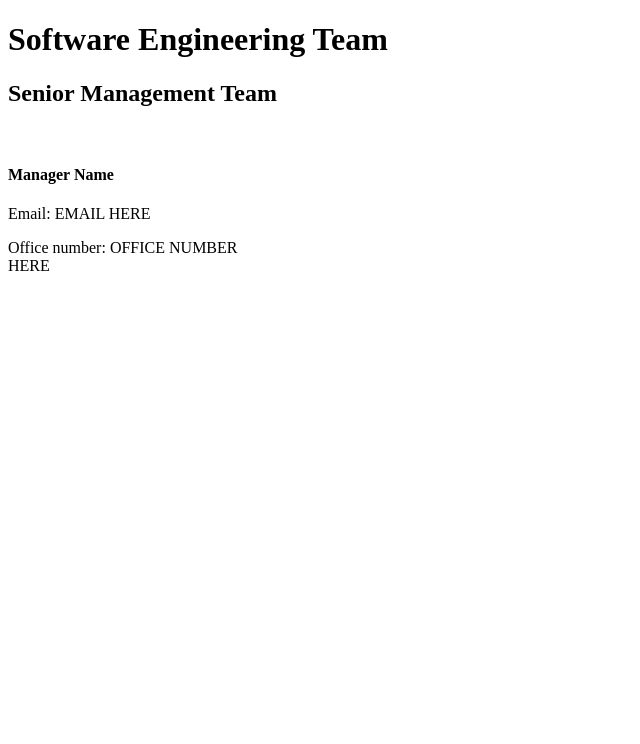
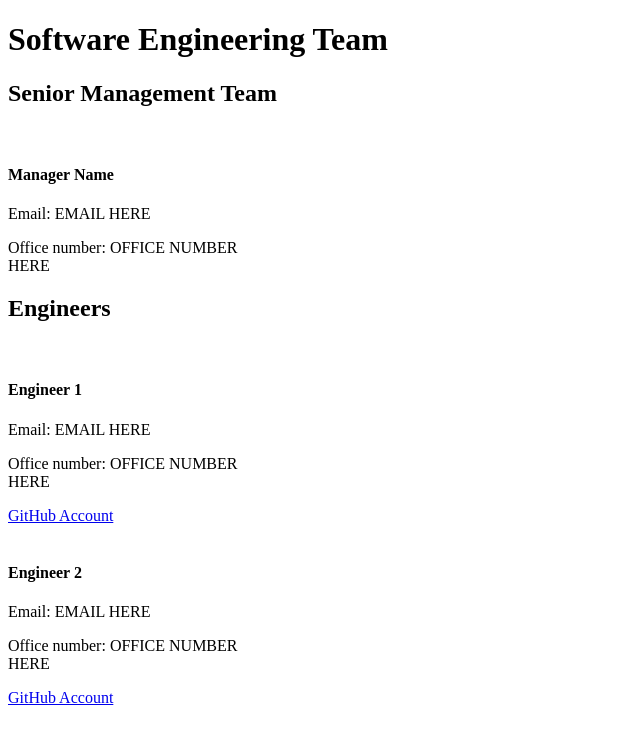
Before and after one commit to ajmccraw/team-profile-generator, a website: page index.html in a window 1280 px wide. Shown: the whole page, without its empty margins (0-640 px from the left). Drawn offline with Linux system fonts and the light colour scheme.

Commit message:
added engineers

```diff
--- a/index.html
+++ b/index.html
@@ -26,6 +26,30 @@
     </div>
 
 
-    <section class
+    <section class="engineers container-fluid">
+        <h2>Engineers</h2>
+    </section>
+    <div class="row">
+        <div class="card" style="width: 16rem;">
+            <img class="card-img-top" style="width: 5rem" src="">
+            <div class="card-body">
+                <h4 class="card-title">Engineer 1</h4>
+                <p class="card-text">Email: EMAIL HERE</p>
+                <p class="card-text">Office number: OFFICE NUMBER HERE</p>
+                <a href="https://github.com/ajmccraw" class="btn btn-primary">GitHub Account</a>
+            </div>
+        </div>
+        <div class="card" style="width: 16rem;">
+            <img class="card-img-top" style="width: 5rem" src="">
+            <div class="card-body">
+                <h4 class="card-title">Engineer 2</h4>
+                <p class="card-text">Email: EMAIL HERE</p>
+                <p class="card-text">Office number: OFFICE NUMBER HERE</p>
+                <a href="https://github.com/ajmccraw" class="btn btn-primary">GitHub Account</a>
+            </div>
+        </div>
+    </div>
+
+
 </body>
 </html>
```
